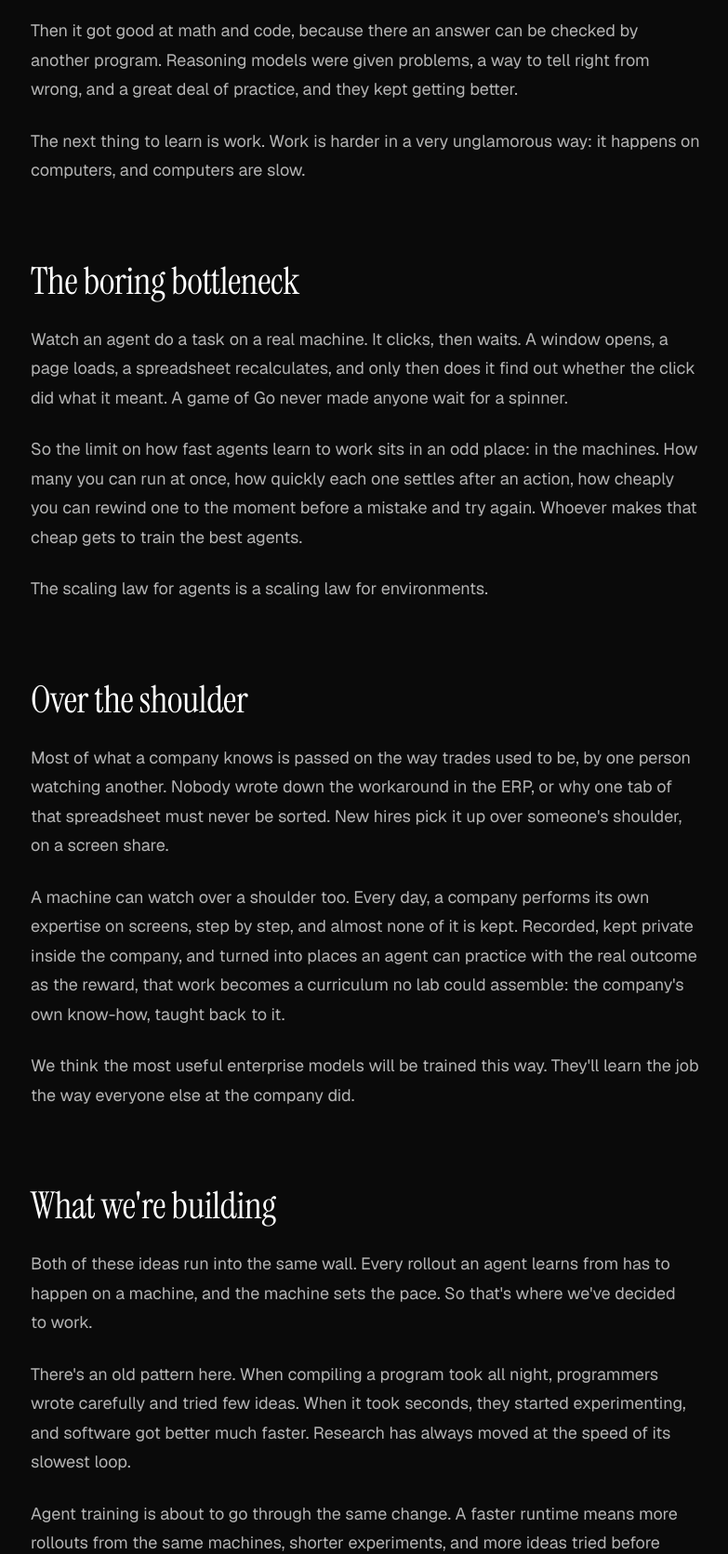
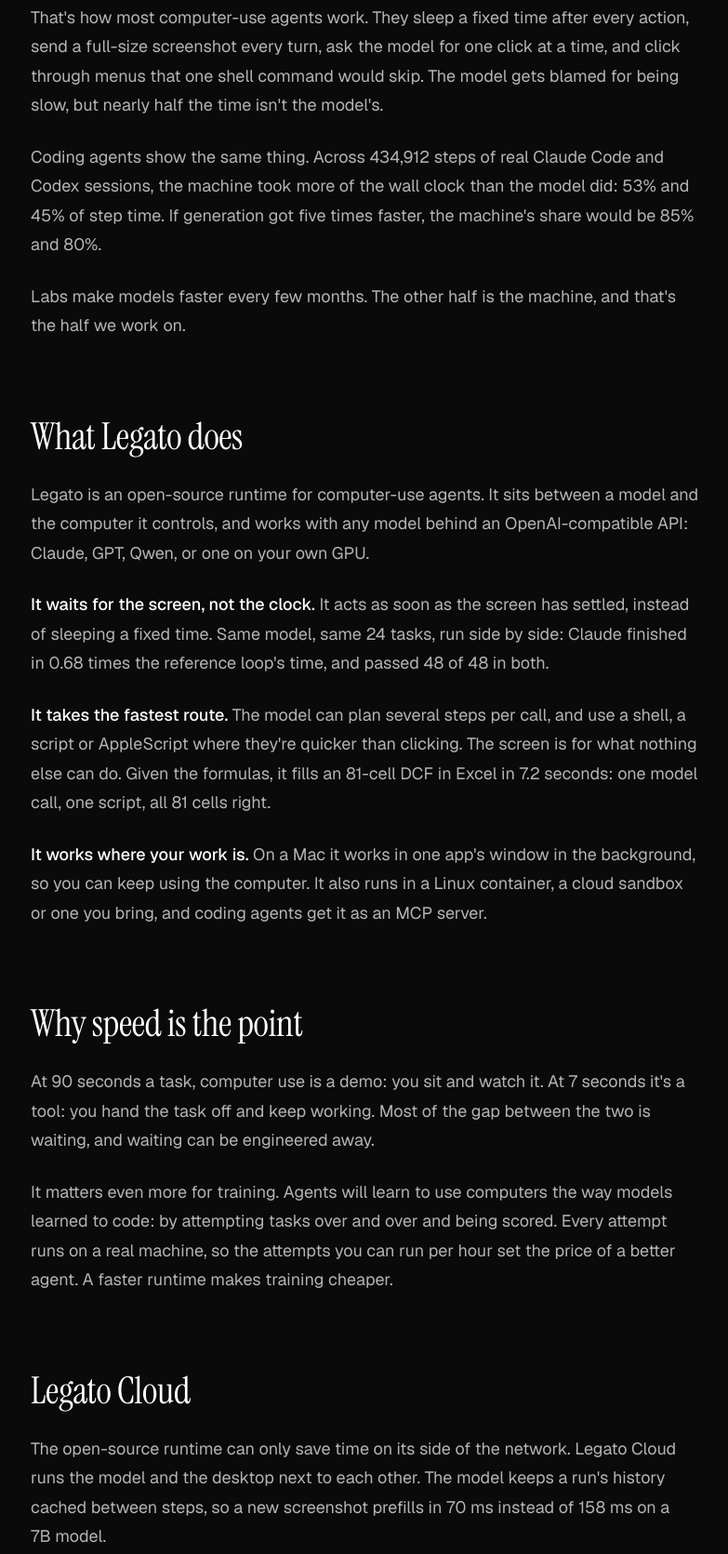
Before and after one commit to legatolabs/legato, a browser extension: page site/index.html in a window 1280 px wide. Shown: the part 940-2611 px from the top of the page at 93% size, without its empty margins (247-1030 px from the left). Drawn offline with nearby package versions, Linux system fonts and the light colour scheme.

Commit message:
Home page memo: the measured case (half a computer-use run is waiting on the machine) instead of the RL-history essay
Drops the backgammon-to-code history, the company-know-how section and the robots coda. Every number is from
docs/benchmarks.md: H2H-1 (97 s, 44.5 s waiting, 0.68x, 48/48), the public traces (53%/45%, 85%/80%), the DCF
(7.2 s, 81/81) and the Cloud parts (70 vs 158 ms prefill; 0.7-0.9 s restores, in development).

```diff
--- a/site/index.html
+++ b/site/index.html
@@ -4,7 +4,7 @@
 <meta charset="utf-8">
 <meta name="viewport" content="width=device-width, initial-scale=1">
 <title>Legato · the runtime for agents that act</title>
-<meta name="description" content="Agents spend more of their time waiting on machines than thinking. Legato is the runtime for the loop between a model and the machine it controls: computer-use agents in production, RL rollouts at scale, and next, robots.">
+<meta name="description" content="Computer-use agents spend nearly half their time waiting on the machine, not thinking. Legato is the open-source runtime that cuts the wait, for any model: on your Mac, in a container or a cloud sandbox, and for RL rollouts.">
 <link rel="canonical" href="https://legato.computer/">
 <link rel="alternate" type="text/markdown" href="/docs/index.md">
 <link rel="ai-catalog" href="/.well-known/ai-catalog.json">
@@ -15,7 +15,7 @@
 <meta property="og:type" content="website">
 <meta property="og:site_name" content="Legato">
 <meta property="og:title" content="Legato · the runtime for agents that act">
-<meta property="og:description" content="Agents spend more of their time waiting on machines than thinking. Legato runs the loop between a model and the machine it controls.">
+<meta property="og:description" content="Computer-use agents spend nearly half their time waiting on the machine. Legato is the open-source runtime that cuts the wait, for any model.">
 <meta property="og:url" content="https://legato.computer/">
 <meta property="og:image" content="https://legato.computer/brand/og.png">
 <meta property="og:image:width" content="1200">
@@ -88,33 +88,27 @@
 <article id="memo" class="memo">
   <div class="wrap">
     <div class="col">
-      <p>Reinforcement learning has always gone where practice is cheap.</p>
-      <p>It got good at backgammon first, then Go, because a board game costs almost nothing to play again. A program can play itself all night, and by morning it has played more games than a person could in a lifetime.</p>
-      <p>Then it got good at math and code, because there an answer can be checked by another program. Reasoning models were given problems, a way to tell right from wrong, and a great deal of practice, and they kept getting better.</p>
-      <p>The next thing to learn is work. Work is harder in a very unglamorous way: it happens on computers, and computers are slow.</p>
+      <p>Give Claude a computer and an Excel-to-PowerPoint task, and run it in Anthropic's reference loop. It takes 97 seconds. For 45 of them it isn't thinking. It's waiting: the loop sleeps two seconds before every screenshot, in case the screen is still changing.</p>
+      <p>That's how most computer-use agents work. They sleep a fixed time after every action, send a full-size screenshot every turn, ask the model for one click at a time, and click through menus that one shell command would skip. The model gets blamed for being slow, but nearly half the time isn't the model's.</p>
+      <p>Coding agents show the same thing. Across 434,912 steps of real Claude Code and Codex sessions, the machine took more of the wall clock than the model did: 53% and 45% of step time. If generation got five times faster, the machine's share would be 85% and 80%.</p>
+      <p>Labs make models faster every few months. The other half is the machine, and that's the half we work on.</p>
 
-      <h2>The boring bottleneck</h2>
-      <p>Watch an agent do a task on a real machine. It clicks, then waits. A window opens, a page loads, a spreadsheet recalculates, and only then does it find out whether the click did what it meant. A game of Go never made anyone wait for a spinner.</p>
-      <p>So the limit on how fast agents learn to work sits in an odd place: in the machines. How many you can run at once, how quickly each one settles after an action, how cheaply you can rewind one to the moment before a mistake and try again. Whoever makes that cheap gets to train the best agents.</p>
-      <p>The scaling law for agents is a scaling law for environments.</p>
+      <h2>What Legato does</h2>
+      <p>Legato is an open-source runtime for computer-use agents. It sits between a model and the computer it controls, and works with any model behind an OpenAI-compatible API: Claude, GPT, Qwen, or one on your own GPU.</p>
+      <p><strong>It waits for the screen, not the clock.</strong> It acts as soon as the screen has settled, instead of sleeping a fixed time. Same model, same 24 tasks, run side by side: Claude finished in 0.68 times the reference loop's time, and passed 48 of 48 in both.</p>
+      <p><strong>It takes the fastest route.</strong> The model can plan several steps per call, and use a shell, a script or AppleScript where they're quicker than clicking. The screen is for what nothing else can do. Given the formulas, it fills an 81-cell DCF in Excel in 7.2 seconds: one model call, one script, all 81 cells right.</p>
+      <p><strong>It works where your work is.</strong> On a Mac it works in one app's window in the background, so you can keep using the computer. It also runs in a Linux container, a cloud sandbox or one you bring, and coding agents get it as an MCP server.</p>
 
-      <h2>Over the shoulder</h2>
-      <p>Most of what a company knows is passed on the way trades used to be, by one person watching another. Nobody wrote down the workaround in the ERP, or why one tab of that spreadsheet must never be sorted. New hires pick it up over someone's shoulder, on a screen share.</p>
-      <p>A machine can watch over a shoulder too. Every day, a company performs its own expertise on screens, step by step, and almost none of it is kept. Recorded, kept private inside the company, and turned into places an agent can practice with the real outcome as the reward, that work becomes a curriculum no lab could assemble: the company's own know-how, taught back to it.</p>
-      <p>We think the most useful enterprise models will be trained this way. They'll learn the job the way everyone else at the company did.</p>
+      <h2>Why speed is the point</h2>
+      <p>At 90 seconds a task, computer use is a demo: you sit and watch it. At 7 seconds it's a tool: you hand the task off and keep working. Most of the gap between the two is waiting, and waiting can be engineered away.</p>
+      <p>It matters even more for training. Agents will learn to use computers the way models learned to code: by attempting tasks over and over and being scored. Every attempt runs on a real machine, so the attempts you can run per hour set the price of a better agent. A faster runtime makes training cheaper.</p>
 
-      <h2>What we're building</h2>
-      <p>Both of these ideas run into the same wall. Every rollout an agent learns from has to happen on a machine, and the machine sets the pace. So that's where we've decided to work.</p>
-      <p>There's an old pattern here. When compiling a program took all night, programmers wrote carefully and tried few ideas. When it took seconds, they started experimenting, and software got better much faster. Research has always moved at the speed of its slowest loop.</p>
-      <p>Agent training is about to go through the same change. A faster runtime means more rollouts from the same machines, shorter experiments, and more ideas tried before lunch. Better agents waste fewer steps, so the next round of rollouts is cheaper still. Each turn of the loop pays for part of the next one.</p>
-      <p>Open that bottleneck, and agents get to scale the way the rest of computing has: exponentially.</p>
-      <p class="pull">The road to general agents runs through experience. Experience runs through machines.</p>
-
-      <h2>And then, atoms</h2>
-      <p>A robot is the same loop with the stakes raised: a camera where the screen was, motors where the mouse was, and much less patience for a slow step. It will learn the way agents on screens do, by acting, failing and trying again, and all of that experience has to be made by someone. We'd like the runtime that makes it cheap on screens to be the one robots use too.</p>
+      <h2>Legato Cloud</h2>
+      <p>The open-source runtime can only save time on its side of the network. Legato Cloud runs the model and the desktop next to each other. The model keeps a run's history cached between steps, so a new screenshot prefills in 70 ms instead of 158 ms on a 7B model.</p>
+      <p>Next we're building forks from memory. A running desktop restores in 0.7 to 0.9 seconds, against 3.9 to 7.4 seconds to boot one and replay to the same point. A run that goes wrong at step 30 can then try again from step 29, instead of from the start.</p>
 
       <h2 id="partners">Work with us</h2>
-      <p>If you're training agents that act, or your company has years of its own work sitting on screens, we'd like to hear from you.</p>
+      <p>If you're building or training agents that use computers, tell us what's slow.</p>
       <form class="wl one" id="wl" novalidate>
         <input type="email" name="email" required autocomplete="email" placeholder="you@company.com" aria-label="email">
         <input type="hidden" name="company" value=""><input type="hidden" name="use_case" value=""><input type="hidden" name="name" value="">
```
